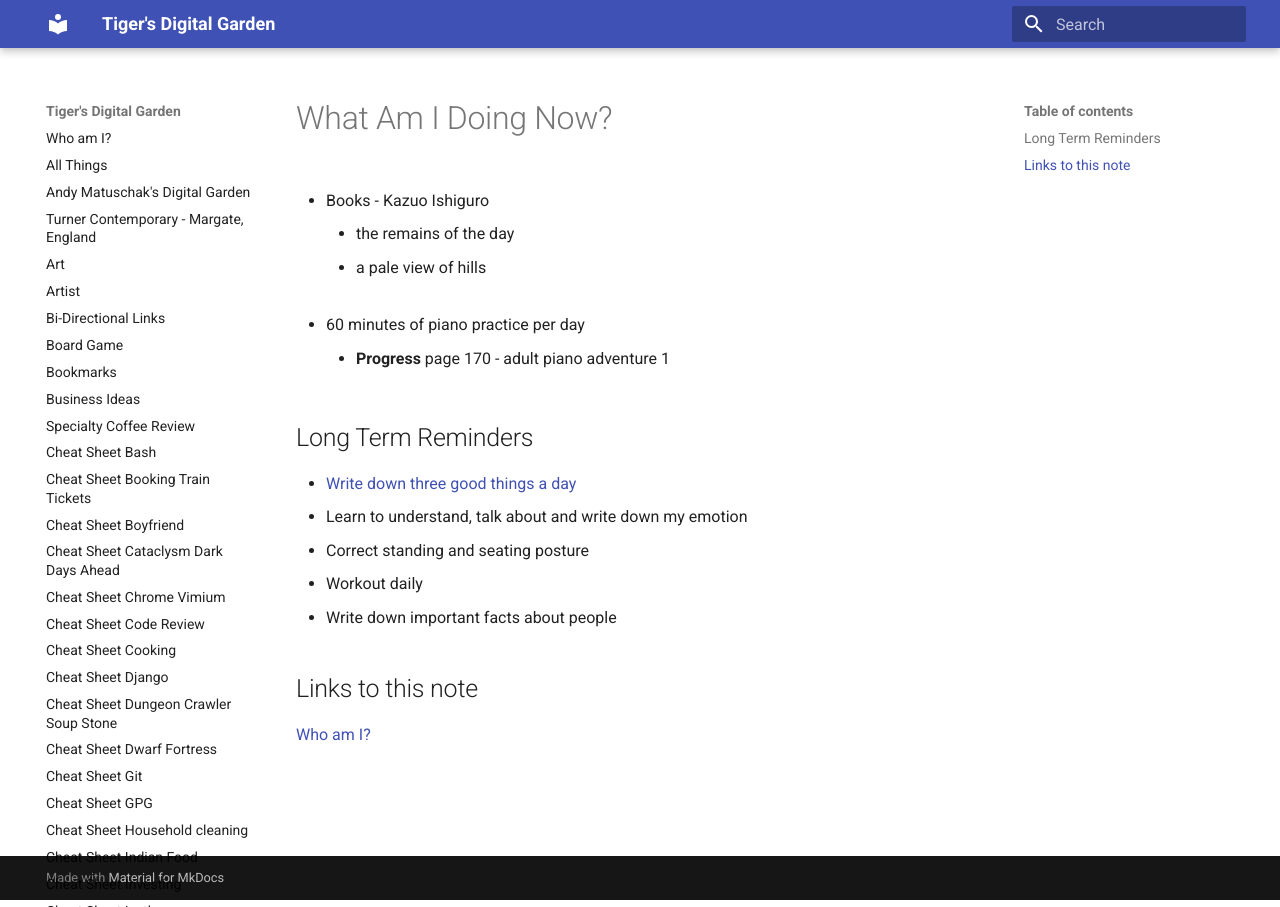
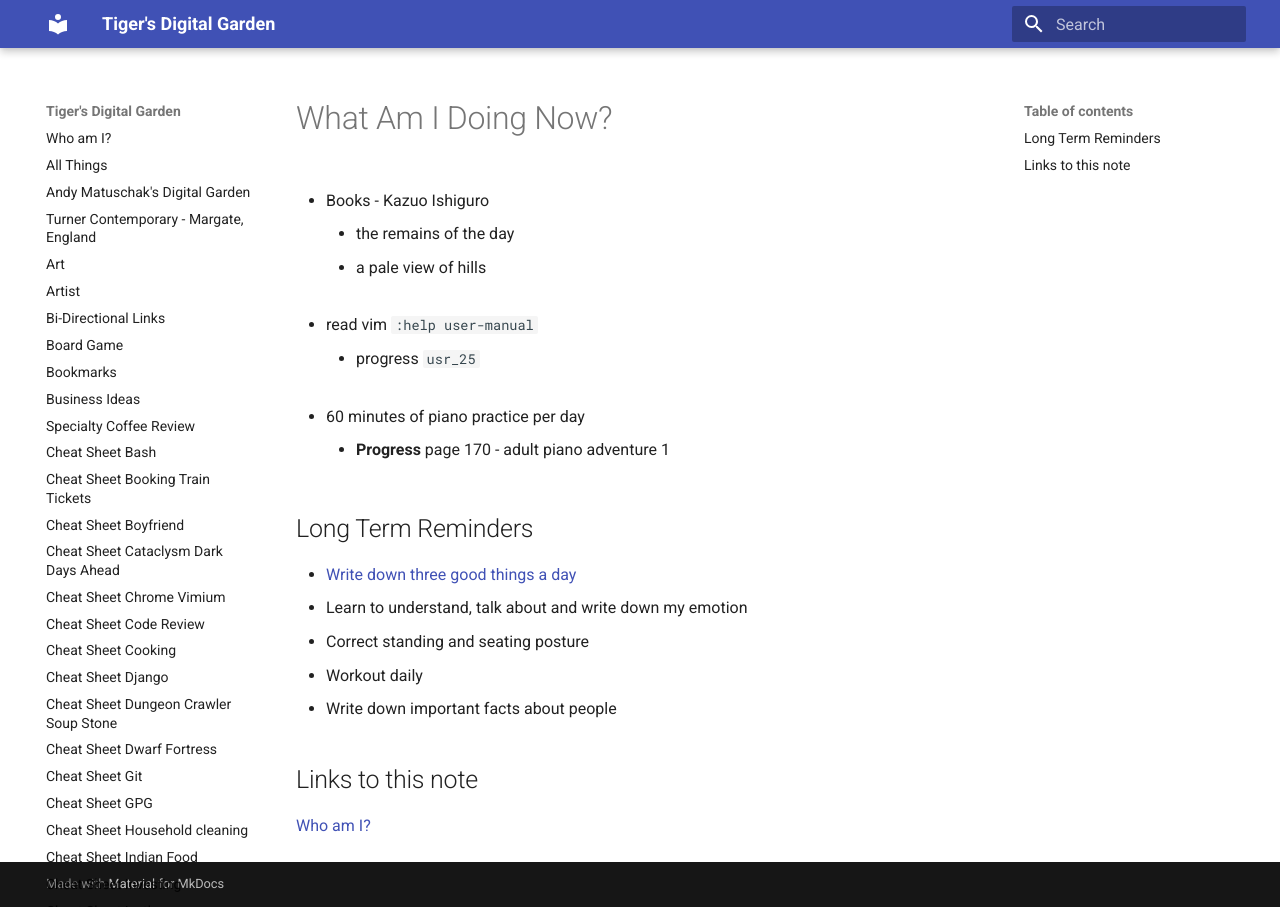
Before and after one commit to ynotstartups/notes, an MkDocs documentation site: the page built from notes/reminders.md, in a window 1280 px wide. Built offline with MkDocs 1.6.1 and Material for MkDocs 9.7.7, drawn with Linux system fonts in a browser that asks for light colours.

Commit message:
Revert "Stopped reading vim user manual"
This reverts commit 7b0b9461953638aa3987f1724d4caa2d92375176.

```diff
--- a/notes/reminders.md
+++ b/notes/reminders.md
@@ -4,6 +4,10 @@
 
   - the remains of the day
   - a pale view of hills
+
+- read vim `:help user-manual`
+
+  - progress `usr_25`
 
 - 60 minutes of piano practice per day
 
```
